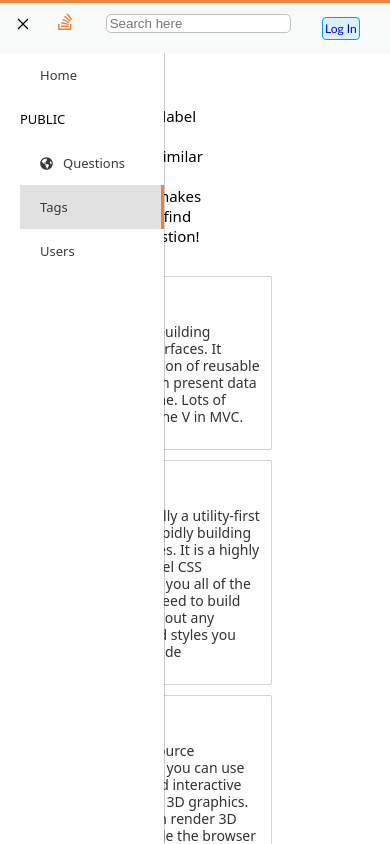
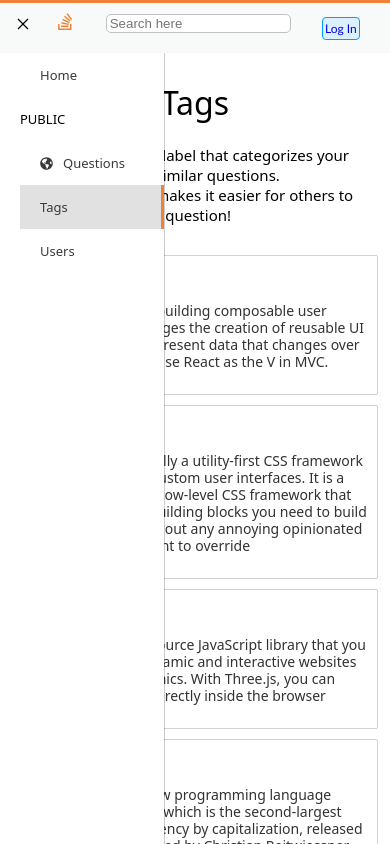
Before and after one commit to SanjuJssmr/overFlowFrontend, a React (Create React App) app: page /Tags in a window 390 px wide. Shown: the top 844 px of the page. Built offline with nearby package versions, Linux system fonts and the light colour scheme; no server answers.

Commit message:
Update Tags.css

```diff
--- a/src/pages/Tags/Tags.css
+++ b/src/pages/Tags/Tags.css
@@ -45,3 +45,14 @@
     color: #323232;
     line-height: 17px;
 }
+
+
+@media (max-width:900px){
+    .maintag{
+        margin-top: 59px;
+       display: flex;
+       align-items: center;
+       justify-content: center;
+       width: 400px;
+    }
+}
```
